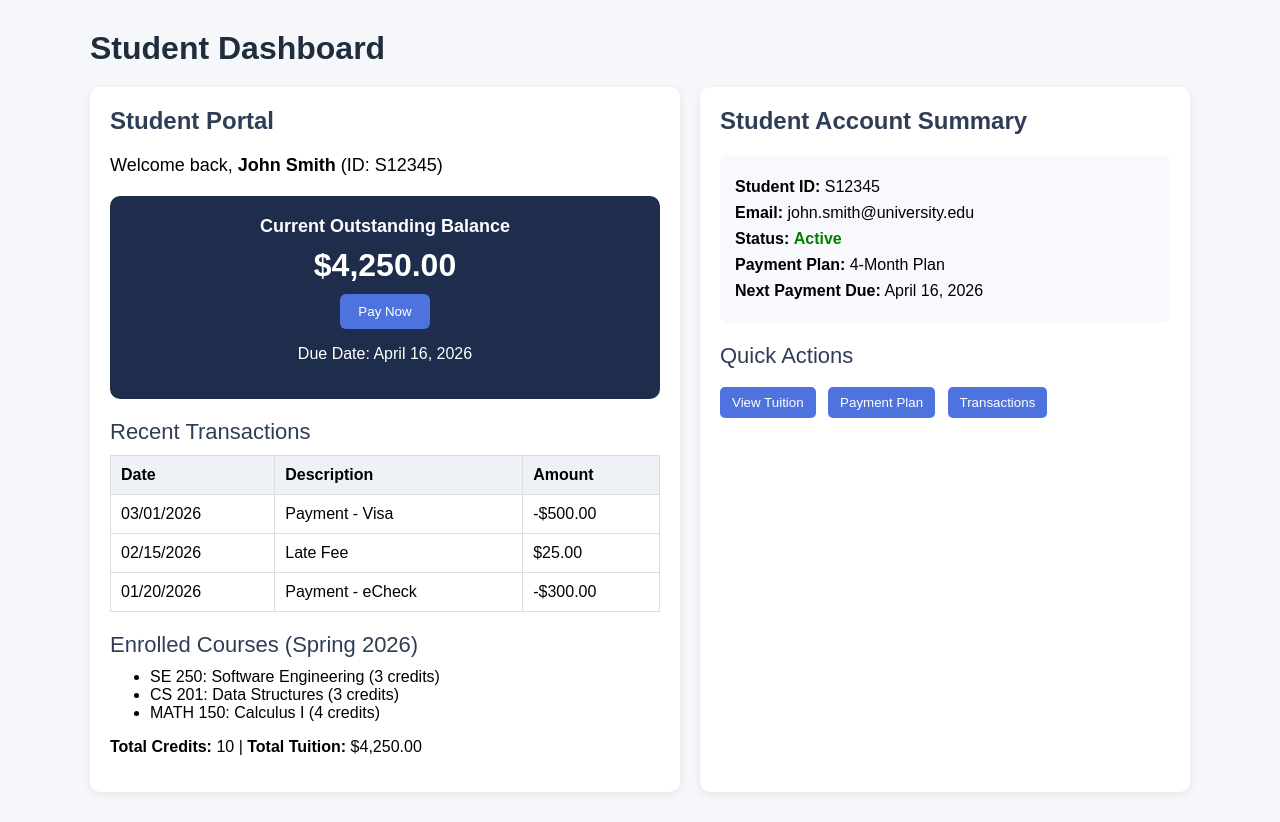
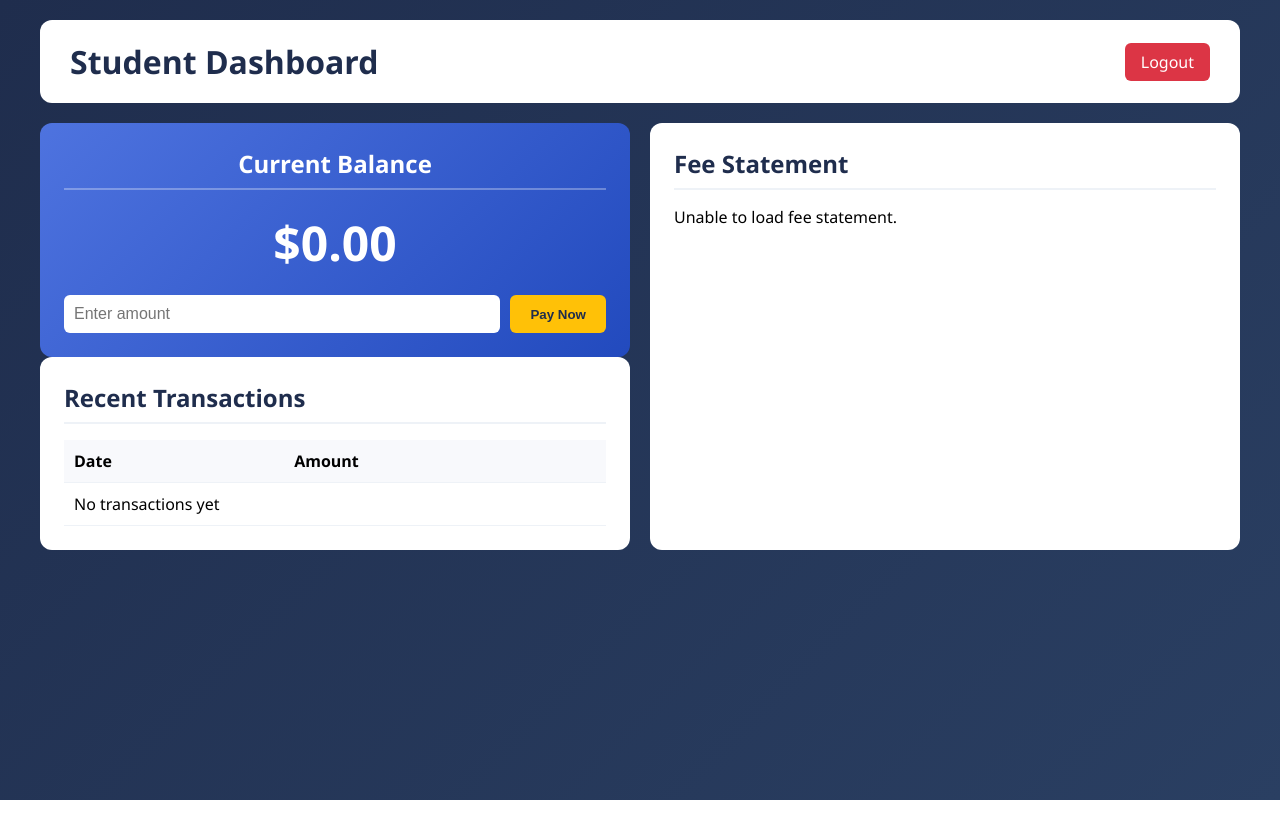
Before and after one commit to cizuora/Online_Tuition_management_System, a Flask app: template templates/student_dashboard.html in a window 1280 px wide. After the commit the page ends 800 px from the top, so only its background shows below. Run offline with Flask 3, Linux system fonts and the light colour scheme; the template is opened without the code that fills it, so the values that code supplies are empty.

Commit message:
Version 1.4 Getting Login and Student dashboard to communicate

```diff
--- a/app.py
+++ b/app.py
@@ -109,6 +109,13 @@ def student_dashboard():
     balance_info = tuition_service.get_student_balance(student_id)
     statement = tuition_service.generate_fee_statement(student_id)
     payment_history = tuition_service.get_payment_history(student_id)
+
+    # Debug print to see what's being returned
+    print(f"DEBUG - Statement keys: {statement.keys() if statement else 'None'}")
+    print(f"DEBUG - Items type: {type(statement.get('items')) if statement else 'N/A'}")
+    print(
+        f"DEBUG - Items length: {len(statement.get('items')) if statement and statement.get('items') else 0}"
+    )
 
     return render_template(
         "student_dashboard.html",
@@ -229,6 +236,30 @@ def api_admin_create_plan():
     return jsonify(result)
 
 
+@app.route("/debug-data")
+def debug_data():
+    from services import TuitionService
+
+    service = TuitionService()
+
+    student_id = "sh046186"
+    balance = service.get_student_balance(student_id)
+    statement = service.generate_fee_statement(student_id)
+
+    return {
+        "balance_exists": balance is not None,
+        "statement_exists": statement is not None,
+        "statement_keys": list(statement.keys()) if statement else [],
+        "items_type": str(type(statement.get("items"))) if statement else "N/A",
+        "items_length": (
+            len(statement.get("items")) if statement and statement.get("items") else 0
+        ),
+        "first_item": (
+            statement.get("items")[0] if statement and statement.get("items") else None
+        ),
+    }
+
+
 # ERROR HANDLERS
 
 
@@ -242,7 +273,6 @@ def not_found(error):
 def internal_error(error):
     """Handle 500 errors."""
     return jsonify({"error": "Internal server error"}), 500
-
 
 
 # MAIN ENTRY POINT
--- a/services.py
+++ b/services.py
@@ -108,7 +108,7 @@ class TuitionService:
                 "student_id": student.student_id,
                 "name": student.name,
                 "semester": semester,
-                "items": [],
+                "fee_items": [],
                 "subtotal": 0.0,
                 "late_fee": 0.0,
                 "total_due": student.balance,
@@ -150,7 +150,7 @@ class TuitionService:
             "email": student.email,
             "semester": semester,
             "generated_on": datetime.now().strftime("%Y-%m-%d %H:%M:%S"),
-            "items": formatted_items,
+            "fee_items": formatted_items,
             "categories": categories,
             "subtotal": subtotal,
             "subtotal_formatted": f"${subtotal:,.2f}",
--- a/templates/student_dashboard.html
+++ b/templates/student_dashboard.html
@@ -1,232 +1,301 @@
 <!DOCTYPE html>
 <html lang="en">
+
 <head>
     <meta charset="UTF-8">
     <meta name="viewport" content="width=device-width, initial-scale=1.0">
     <title>Student Dashboard</title>
     <style>
-        body {
-            font-family: Arial, sans-serif;
-            background-color: #f5f7fb;
+        * {
             margin: 0;
             padding: 0;
+            box-sizing: border-box;
+        }
+
+        body {
+            font-family: 'Segoe UI', Tahoma, Geneva, Verdana, sans-serif;
+            background: linear-gradient(135deg, #1f2d4d 0%, #2a3f62 100%);
+            min-height: 100vh;
+            padding: 20px;
         }
 
         .container {
-            width: 90%;
-            max-width: 1100px;
-            margin: 30px auto;
+            max-width: 1200px;
+            margin: 0 auto;
         }
 
-        .dashboard-box {
+        .header {
+            background: white;
+            border-radius: 12px;
+            padding: 20px 30px;
+            margin-bottom: 20px;
             display: flex;
+            justify-content: space-between;
+            align-items: center;
+        }
+
+        .header h1 {
+            color: #1f2d4d;
+        }
+
+        .logout-btn {
+            background: #dc3545;
+            color: white;
+            padding: 8px 16px;
+            text-decoration: none;
+            border-radius: 6px;
+        }
+
+        .dashboard-grid {
+            display: grid;
+            grid-template-columns: 1fr 1fr;
             gap: 20px;
         }
 
-        .left-panel, .right-panel {
+        .card {
             background: white;
-            border-radius: 10px;
-            padding: 20px;
-            box-shadow: 0 2px 8px rgba(0,0,0,0.08);
+            border-radius: 12px;
+            padding: 24px;
         }
 
-        .left-panel {
-            width: 55%;
-        }
-
-        .right-panel {
-            width: 45%;
-        }
-
-        h1 {
-            color: #1f2d3d;
-            margin-bottom: 20px;
-        }
-
-        h2 {
-            color: #2f3e56;
-            margin-top: 0;
-            font-size: 24px;
-        }
-
-        .welcome {
-            margin-bottom: 20px;
-            font-size: 18px;
+        .card h2 {
+            color: #1f2d4d;
+            margin-bottom: 16px;
+            padding-bottom: 8px;
+            border-bottom: 2px solid #eef2f7;
         }
 
         .balance-card {
-            background: #1f2d4d;
+            background: linear-gradient(135deg, #4e73df 0%, #224abe 100%);
             color: white;
-            border-radius: 10px;
-            padding: 20px;
             text-align: center;
-            margin-bottom: 20px;
         }
 
-        .balance-card h3 {
-            margin: 0 0 10px 0;
-            font-size: 18px;
+        .balance-card h2 {
+            color: white;
+            border-bottom-color: rgba(255, 255, 255, 0.3);
         }
 
         .balance-amount {
-            font-size: 32px;
+            font-size: 48px;
             font-weight: bold;
-            margin-bottom: 10px;
+            margin: 20px 0;
+        }
+
+        .payment-form {
+            display: flex;
+            gap: 10px;
+            margin-top: 15px;
+        }
+
+        .payment-input {
+            flex: 1;
+            padding: 10px;
+            border: none;
+            border-radius: 6px;
+            font-size: 16px;
         }
 
         .pay-btn {
-            background: #4e73df;
-            color: white;
+            background: #ffc107;
+            color: #1f2d4d;
             border: none;
-            padding: 10px 18px;
+            padding: 10px 20px;
             border-radius: 6px;
             cursor: pointer;
+            font-weight: bold;
         }
 
-        .pay-btn:hover {
-            background: #375ac2;
+        .message {
+            padding: 10px;
+            border-radius: 6px;
+            margin-bottom: 15px;
         }
 
-        .section-title {
-            font-size: 22px;
-            color: #2f3e56;
-            margin-top: 20px;
-            margin-bottom: 10px;
+        .message.success {
+            background: #d4edda;
+            color: #155724;
+        }
+
+        .message.error {
+            background: #f8d7da;
+            color: #721c24;
         }
 
         table {
             width: 100%;
             border-collapse: collapse;
-            margin-bottom: 20px;
         }
 
-        table th, table td {
-            border: 1px solid #ddd;
+        th,
+        td {
             padding: 10px;
             text-align: left;
+            border-bottom: 1px solid #eef2f7;
         }
 
-        table th {
-            background: #eef2f7;
+        th {
+            background: #f8f9fc;
         }
 
-        ul {
+        .statement-row {
+            display: flex;
+            justify-content: space-between;
+            padding: 8px 0;
+            border-bottom: 1px solid #eef2f7;
+        }
+
+        .statement-total {
+            font-weight: bold;
             margin-top: 10px;
+            padding-top: 10px;
+            border-top: 2px solid #1f2d4d;
         }
 
         .summary-box {
             background: #f8f9fc;
             padding: 15px;
             border-radius: 8px;
-            margin-bottom: 15px;
+            margin-top: 20px;
         }
 
-        .summary-box p {
-            margin: 8px 0;
-        }
-
-        .status {
-            color: green;
-            font-weight: bold;
-        }
-
-        .button-row button {
-            background: #4e73df;
-            color: white;
-            border: none;
-            padding: 8px 12px;
-            border-radius: 5px;
-            margin-right: 8px;
-            margin-top: 8px;
-            cursor: pointer;
-        }
-
-        .button-row button:hover {
-            background: #375ac2;
-        }
-
-        @media (max-width: 900px) {
-            .dashboard-box {
-                flex-direction: column;
-            }
-
-            .left-panel, .right-panel {
-                width: 100%;
+        @media (max-width: 768px) {
+            .dashboard-grid {
+                grid-template-columns: 1fr;
             }
         }
     </style>
 </head>
+
 <body>
     <div class="container">
+        <div class="header">
             <h1>Student Dashboard</h1>
-
-        <div class="dashboard-box">
-            <div class="left-panel">
-                <h2>Student Portal</h2>
-                <div class="welcome">
-                    Welcome back, <strong>John Smith</strong> (ID: S12345)
+            <a href="/logout" class="logout-btn">Logout</a>
         </div>
 
-                <div class="balance-card">
-                    <h3>Current Outstanding Balance</h3>
-                    <div class="balance-amount">$4,250.00</div>
-                    <button class="pay-btn">Pay Now</button>
-                    <p>Due Date: April 16, 2026</p>
+        <div id="message-area"></div>
+
+        <div class="dashboard-grid">
+            <!-- Left Column -->
+            <div>
+                <div class="card balance-card">
+                    <h2>Current Balance</h2>
+                    <div class="balance-amount" id="balance-amount">
+                        {% if student %}
+                        ${{ "%.2f"|format(student.balance) }}
+                        {% else %}
+                        $0.00
+                        {% endif %}
+                    </div>
+                    <div class="payment-form">
+                        <input type="number" id="payment-amount" class="payment-input" placeholder="Enter amount"
+                            step="0.01">
+                        <button class="pay-btn" onclick="makePayment()">Pay Now</button>
+                    </div>
                 </div>
 
-                <div class="section-title">Recent Transactions</div>
+                <div class="card">
+                    <h2>Recent Transactions</h2>
                     <table>
+                        <thead>
                             <tr>
                                 <th>Date</th>
-                        <th>Description</th>
                                 <th>Amount</th>
                             </tr>
+                        </thead>
+                        <tbody>
+                            {% if payment_history and payment_history.payments %}
+                            {% for p in payment_history.payments[:5] %}
                             <tr>
-                        <td>03/01/2026</td>
-                        <td>Payment - Visa</td>
-                        <td>-$500.00</td>
+                                <td>{{ p.date }}</td>
+                                <td>${{ "%.2f"|format(p.amount) }}</td>
                             </tr>
+                            {% endfor %}
+                            {% else %}
                             <tr>
-                        <td>02/15/2026</td>
-                        <td>Late Fee</td>
-                        <td>$25.00</td>
+                                <td colspan="2">No transactions yet</td>
                             </tr>
-                    <tr>
-                        <td>01/20/2026</td>
-                        <td>Payment - eCheck</td>
-                        <td>-$300.00</td>
-                    </tr>
+                            {% endif %}
+                        </tbody>
                     </table>
-
-                <div class="section-title">Enrolled Courses (Spring 2026)</div>
-                <ul>
-                    <li>SE 250: Software Engineering (3 credits)</li>
-                    <li>CS 201: Data Structures (3 credits)</li>
-                    <li>MATH 150: Calculus I (4 credits)</li>
-                </ul>
-
-                <p><strong>Total Credits:</strong> 10 | <strong>Total Tuition:</strong> $4,250.00</p>
+                </div>
             </div>
 
-            <div class="right-panel">
-                <h2>Student Account Summary</h2>
+            <!-- Right Column -->
+            <div class="card">
+                <h2>Fee Statement</h2>
+                {% if statement %}
+                <p><strong>{{ statement.semester }}</strong></p>
+                <div style="margin-top: 15px;">
+                    {% if statement.fee_items and statement.fee_items|length > 0 %}
+                    {% for fee_item in statement.fee_items %}
+                    <div class="statement-row">
+                        <span>{{ fee_item.description }}</span>
+                        <span>{{ fee_item.amount_formatted }}</span>
+                    </div>
+                    {% endfor %}
+                    <div class="statement-total">
+                        <span>Total Due:</span>
+                        <span>{{ statement.current_balance_formatted }}</span>
+                    </div>
+                    {% else %}
+                    <p>No fee items found for this semester.</p>
+                    {% endif %}
+                </div>
+                {% else %}
+                <p>Unable to load fee statement.</p>
+                {% endif %}
 
+                {% if student %}
                 <div class="summary-box">
-                    <p><strong>Student ID:</strong> S12345</p>
-                    <p><strong>Email:</strong> john.smith@university.edu</p>
-                    <p><strong>Status:</strong> <span class="status">Active</span></p>
-                    <p><strong>Payment Plan:</strong> 4-Month Plan</p>
-                    <p><strong>Next Payment Due:</strong> April 16, 2026</p>
+                    <p><strong>Student ID:</strong> {{ student.student_id }}</p>
+                    <p><strong>Email:</strong> {{ student.email }}</p>
+                    <p><strong>Status:</strong> Active</p>
                 </div>
-
-                <div class="section-title">Quick Actions</div>
-                <div class="button-row">
-                    <button>View Tuition</button>
-                    <button>Payment Plan</button>
-                    <button>Transactions</button>
+                {% endif %}
             </div>
         </div>
     </div>
-    </div>
+
+    <script>
+        async function makePayment() {
+            const amount = document.getElementById('payment-amount').value;
+
+            if (!amount || amount <= 0) {
+                showMessage('Please enter a valid amount', 'error');
+                return;
+            }
+
+            try {
+                const response = await fetch('/api/pay', {
+                    method: 'POST',
+                    headers: { 'Content-Type': 'application/json' },
+                    body: JSON.stringify({ amount: parseFloat(amount) })
+                });
+                const result = await response.json();
+
+                if (result.success) {
+                    showMessage(result.message, 'success');
+                    document.getElementById('balance-amount').innerHTML = `$${result.new_balance.toFixed(2)}`;
+                    document.getElementById('payment-amount').value = '';
+                    setTimeout(() => location.reload(), 1500);
+                } else {
+                    showMessage(result.message, 'error');
+                }
+            } catch (error) {
+                showMessage('Payment failed. Please try again.', 'error');
+            }
+        }
+
+        function showMessage(message, type) {
+            const messageArea = document.getElementById('message-area');
+            messageArea.innerHTML = `<div class="message ${type}">${message}</div>`;
+            setTimeout(() => {
+                messageArea.innerHTML = '';
+            }, 3000);
+        }
+    </script>
 </body>
+
 </html>
```
Also changed, not shown: models.py (+11 -1 lines), templates/admin_dashboard.html (+152 -0 lines), templates/login.html (+3 -18 lines), tuition.db. Lines whose indentation alone changed are shown as unchanged.
